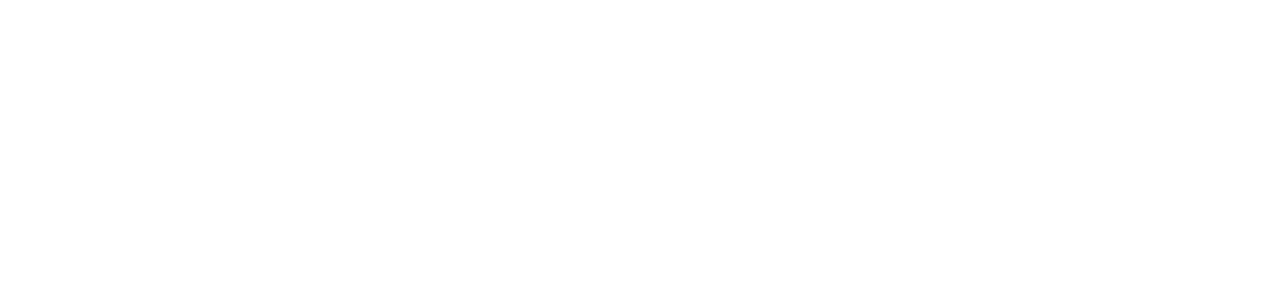
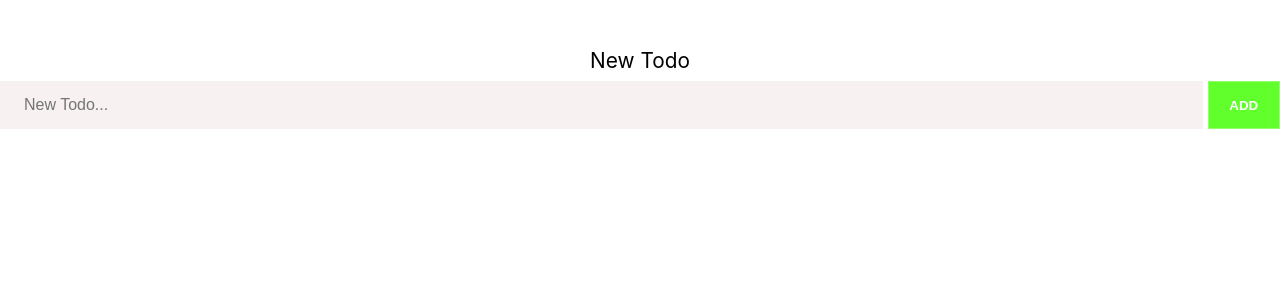
Before and after one commit to GSG-G9/muhammad-todoapp, a React (Create React App) app: page / in a window 1280 px wide. Shown: the top 300 px of the page. Built offline with nearby package versions, Linux system fonts and the light colour scheme.

Commit message:
Add new todo Form Relates #7

```diff
--- a/package.json
+++ b/package.json
@@ -9,6 +9,7 @@
     "react": "^17.0.1",
     "react-dom": "^17.0.1",
     "react-scripts": "4.0.1",
+    "uuid": "^8.3.2",
     "web-vitals": "^0.2.4"
   },
   "scripts": {
--- a/src/NewTodoForm.css
+++ b/src/NewTodoForm.css
@@ -0,0 +1,42 @@
+.NewTodoForm {
+  margin-top: 3rem;
+  display: flex;
+  flex-wrap: wrap;
+}
+
+.NewTodoForm label {
+  min-width: 100%;
+  margin-bottom: 0.5rem;
+  font-size: 1.3rem;
+}
+
+.NewTodoForm input {
+  flex-grow: 1;
+  border: none;
+  background: #f7f1f1;
+  padding: 0 1.5em;
+  font-size: initial;
+  outline: none;
+}
+
+.NewTodoForm button {
+  padding: 0 1.3rem;
+  border: none;
+  background: rgba(65, 255, 1, 0.83);
+  color: white;
+  text-transform: uppercase;
+  font-weight: bold;
+  border: 1px solid rgba(255, 255, 255, 0.3);
+  margin-left: 5px;
+  cursor: pointer;
+  transition: background 0.4s ease-out;
+  outline: none;
+}
+.NewTodoForm button:hover {
+  background: rgba(0, 0, 0, 0.1);
+}
+.NewTodoForm input,
+.NewTodoForm button {
+  font-family: "Quicksand", sans-serif;
+  height: 3rem;
+}
--- a/src/NewTodoForm.jsx
+++ b/src/NewTodoForm.jsx
@@ -1,7 +1,55 @@
 import React, { Component } from "react";
+import { v4 as uuidv4 } from "uuid";
+
+import './NewTodoForm.css';
 
 export default class NewTodoForm extends Component {
+  constructor(props) {
+    super(props);
+    this.state = {
+      task: "",
+    };
+    this.handleChange = this.handleChange.bind(this);
+    this.handleSubmit = this.handleSubmit.bind(this);
+  }
+  handleChange(evt) {
+    this.setState({
+      [evt.target.name]: evt.target.value,
+    });
+  }
+
+  handleSubmit(evt) {
+    evt.preventDefault();
+    this.props.addTodo({
+      todo_content: this.state.task,
+      todo_id: uuidv4(),
+      completed: false,
+      created_on: Date.now(),
+      last_update: Date.now(),
+    });
+    this.setState({
+      task: "",
+    });
+  }
+
   render() {
-    return <div></div>;
+    return (
+      <>
+        <div>
+          <form className="NewTodoForm" onSubmit={this.handleSubmit}>
+            <label htmlFor="task">New Todo</label>
+            <input
+              type="text"
+              id="task"
+              name="task"
+              placeholder="New Todo..."
+              value={this.state.task}
+              onChange={this.handleChange}
+            />
+            <button>Add</button>
+          </form>
+        </div>
+      </>
+    );
   }
 }
```
Also changed, not shown: 2 other files (tests, documents, lock files or other folders).
